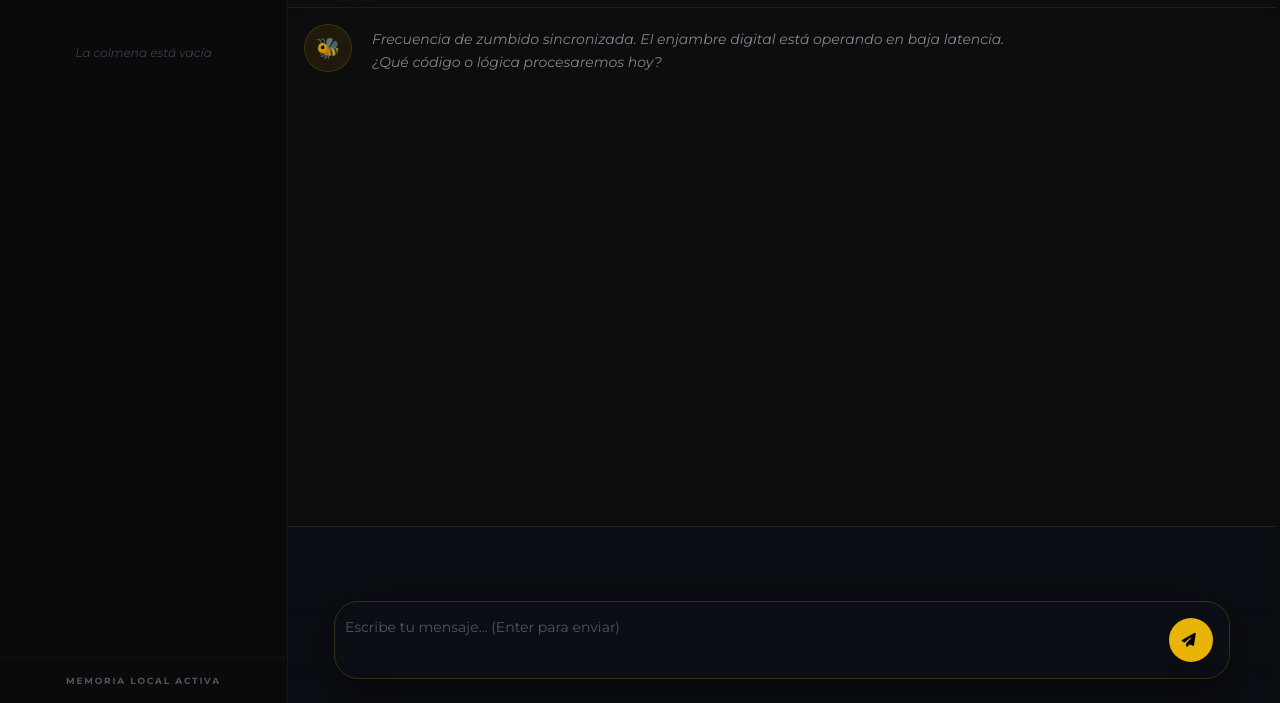
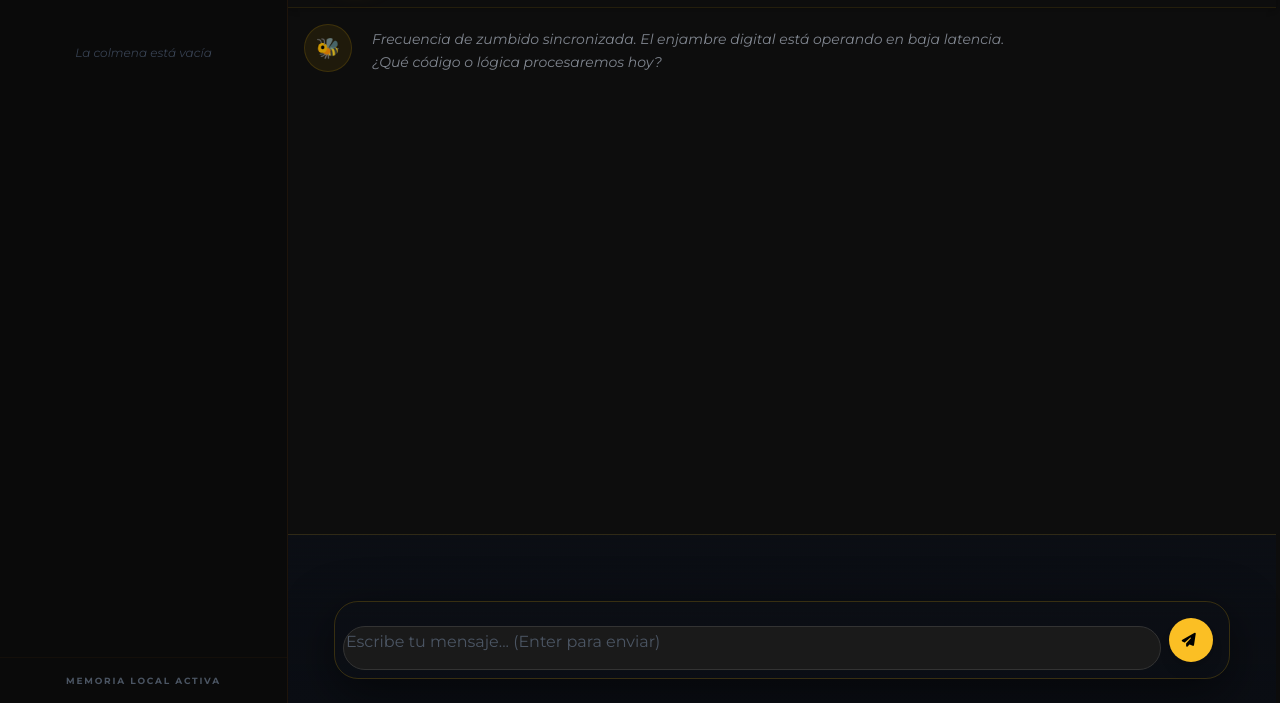
Before and after one commit to AbejorroDigital/abejorro-digital-ia, a website built with Vite: page index.html in a window 1280 px wide. Shown: the part 97-800 px from the top of the page. Built offline with nearby package versions, Linux system fonts and the light colour scheme; no server answers.

Commit message:
actualizado style.css

```diff
--- a/style.css
+++ b/style.css
@@ -9,7 +9,7 @@ body {
     color-scheme: dark;
     margin: 0;
     padding: 0;
-    /* Mantenemos el control total del viewport */
+    /* Mantenemos el control total del viewport con unidades dinámicas */
     height: 100dvh;
     width: 100vw;
     overflow: hidden;
@@ -24,14 +24,14 @@ body {
 }
 
 /* REPARACIÓN DEL CONTENEDOR PRINCIPAL */
-/* Eliminamos la altura fija de 100dvh que causaba el desplazamiento del footer */
 main {
-    flex: 1 1 0%; /* Esta es la clave: ocupa el espacio restante dinámicamente */
-    min-height: 0; /* Permite que el contenedor se ajuste sin desbordar al padre */
+    flex: 1 1 0%;
+    min-height: 0;
     display: flex;
     flex-direction: column;
-    overflow-y: auto; /* El scroll ahora pertenece exclusivamente a esta área */
+    overflow-y: auto;
     position: relative;
+    background-color: #0d0d0d;
 }
 
 /* ENCABEZADO: Altura fija inamovible */
@@ -43,22 +43,76 @@ header {
 /* ÁREA DE CHAT: Sincronizada con el scroll del main */
 #chatBox {
     padding: 1rem;
-    padding-bottom: 2rem;
+    padding-bottom: 1.5rem;
     scroll-behavior: smooth;
     -webkit-overflow-scrolling: touch;
+    display: flex;
+    flex-direction: column;
+    gap: 1rem;
 }
 
-/* CONTENEDOR DE ENTRADA (PIE DE PÁGINA) */
-/* Dado que en tu HTML no existe la clase .input-container,
-   objetivamos el div que sigue inmediatamente al main */
+/* CONTENEDOR DE ENTRADA (PIE DE PÁGINA)
+   Optimizado para evitar alturas exageradas y asegurar visibilidad */
 main + div {
-    flex-shrink: 0; /* Impedimos que el pie de página se colapse */
+    flex-shrink: 0;
     background: #0b0e14;
-    border-top: 1px solid rgba(251, 191, 36, 0.1);
+    border-top: 1px solid rgba(251, 191, 36, 0.15);
     position: relative;
     z-index: 40;
-    /* Ajuste vital para la zona segura en dispositivos móviles modernos */
-    padding-bottom: calc(1.5rem + env(safe-area-inset-bottom)) !important;
+    /* Reducimos el padding excesivo para compactar el área */
+    padding: 0.75rem 1rem !important;
+    padding-bottom: calc(0.75rem + env(safe-area-inset-bottom)) !important;
+}
+
+/* Estilización del área de escritura (Input/Textarea) dentro del contenedor */
+main + div form,
+main + div .input-wrapper {
+    display: flex;
+    align-items: flex-end; /* Alinea el botón con la base del texto */
+    gap: 0.75rem;
+    max-width: 1000px;
+    margin: 0 auto;
+    width: 100%;
+}
+
+/* Ajuste específico para el prompt: proporcional y no exagerado */
+#userInput,
+main + div textarea {
+    flex: 1;
+    background: #1a1a1a;
+    border: 1px solid #333;
+    border-radius: 24px;
+    padding: 0.75rem 1.25rem;
+    color: #fff;
+    font-size: 16px; /* Evita zoom en iOS */
+    max-height: 120px; /* Evita que crezca demasiado en móviles */
+    min-height: 44px;
+    outline: none;
+    resize: none;
+    transition: border-color 0.2s;
+}
+
+#userInput:focus {
+    border-color: #fbbf24;
+}
+
+/* El botón de envío: Siempre visible y proporcionado */
+#sendBtn,
+main + div button {
+    width: 44px;
+    height: 44px;
+    flex-shrink: 0; /* Impide que se deforme */
+    display: flex;
+    align-items: center;
+    justify-content: center;
+    background-color: #fbbf24;
+    color: #000;
+    border-radius: 50%;
+    transition: transform 0.2s, background-color 0.2s;
+}
+
+#sendBtn:active {
+    transform: scale(0.92);
 }
 
 /* ÁREA DE CONTENIDO LITERARIO */
@@ -156,10 +210,10 @@ pre {
     left: -100%;
     top: 0;
     bottom: 0;
-    width: 80%;
+    width: 85%;
     max-width: 300px;
     z-index: 60;
-    transition: left 0.3s ease;
+    transition: left 0.3s cubic-bezier(0.4, 0, 0.2, 1);
 }
 
 .mobile-sidebar.open { left: 0; }
@@ -176,3 +230,10 @@ pre {
     opacity: 1;
     margin-bottom: 1rem;
 }
+
+/* AJUSTES PARA PANTALLAS GRANDES */
+@media (min-width: 1024px) {
+    main + div {
+        padding: 1.5rem 2rem !important;
+    }
+}
```
